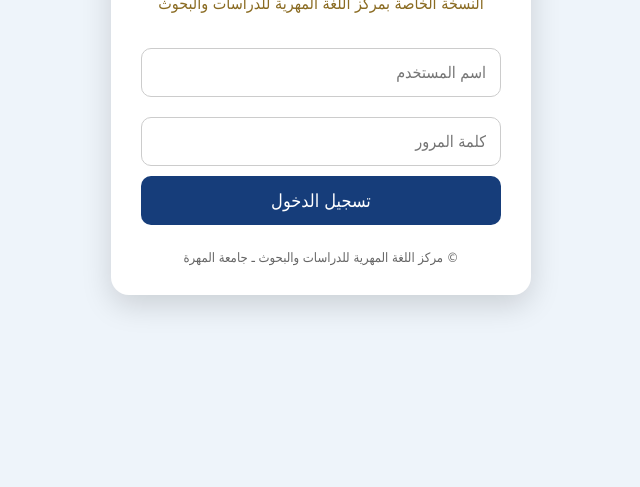
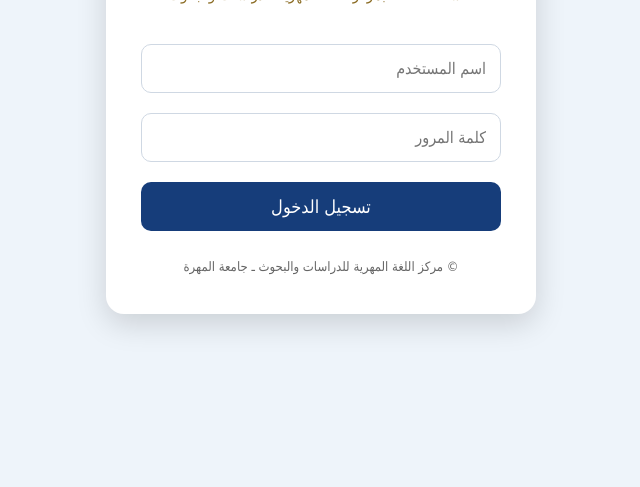
Before and after one commit to MahraDict/mdict, a plain HTML site: page index.html in a window 1280 px wide. Shown: the part 313-800 px from the top of the page, without its empty margins (319-959 px from the left). Drawn offline with Linux system fonts and the light colour scheme.

Commit message:
Refine styles for login box and input elementsالإصدار 0.1 - تحديث التنسيق
Adjusted styles for the login box, including padding, width, and font sizes. Enhanced input focus styles and button hover effects.

```diff
--- a/style.css
+++ b/style.css
@@ -12,52 +12,65 @@ body{
     display:flex;
     justify-content:center;
     align-items:center;
+    padding:20px;
 }
 
 .login-box{
-    width:90%;
-    max-width:420px;
+    width:100%;
+    max-width:430px;
     background:#ffffff;
     border-radius:18px;
-    padding:30px;
+    padding:35px;
     box-shadow:0 10px 30px rgba(0,0,0,.15);
     text-align:center;
 }
 
 .logo{
     width:120px;
+    height:auto;
     margin-bottom:20px;
 }
 
 h1{
     color:#163d7a;
     margin-bottom:10px;
-    font-size:30px;
+    font-size:32px;
 }
 
 .subtitle{
     color:#8a6b22;
     margin-bottom:25px;
+    line-height:1.8;
+    font-size:15px;
 }
 
 input{
     width:100%;
     padding:14px;
     margin:10px 0;
-    border:1px solid #ccc;
+    border:1px solid #cfd8e3;
     border-radius:10px;
     font-size:16px;
+    outline:none;
+    transition:.3s;
+}
+
+input:focus{
+    border-color:#163d7a;
+    box-shadow:0 0 8px rgba(22,61,122,.2);
 }
 
 button{
     width:100%;
     padding:14px;
+    margin-top:10px;
     background:#163d7a;
-    color:white;
+    color:#fff;
     border:none;
     border-radius:10px;
     font-size:18px;
     cursor:pointer;
+    transition:.3s;
 }
 
 button:hover{
@@ -68,4 +81,17 @@ footer{
     margin-top:25px;
     color:#666;
     font-size:13px;
+    line-height:1.7;
 }
+
+@media(max-width:600px){
+
+    .login-box{
+        padding:25px;
+    }
+
+    h1{
+        font-size:28px;
+    }
+
+}
```
